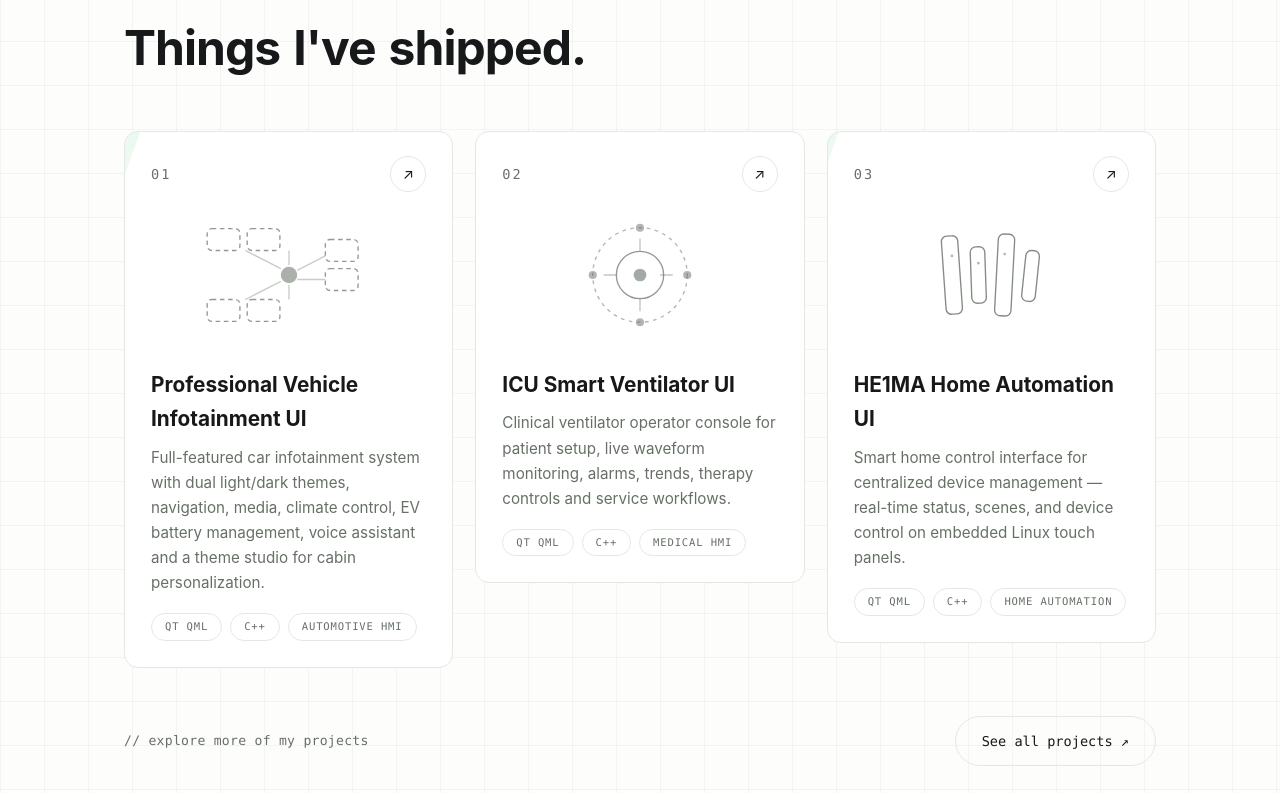
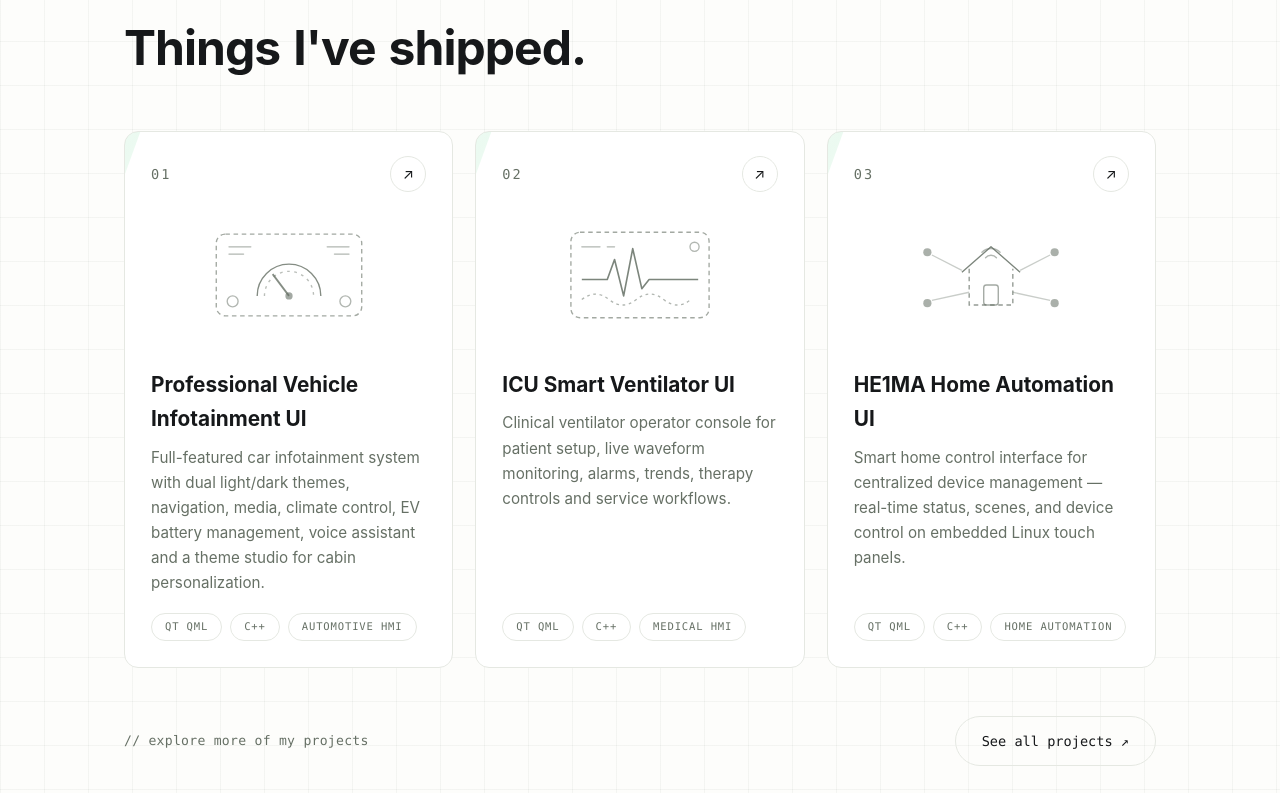
Before and after one commit to cppqtdev/Adesh, a React (Vite) app: page / in a window 1280 px wide. Shown: the part 3347-4140 px from the top of the page. Built offline with nearby package versions, Linux system fonts and the light colour scheme; no server answers.

Commit message:
Equal-height cards, project-specific line-art icons

```diff
--- a/src/components/Projects.jsx
+++ b/src/components/Projects.jsx
@@ -4,45 +4,47 @@ import { useTilt } from '../hooks.js'
 import SectionHeader from './SectionHeader.jsx'
 import Reveal from './Reveal.jsx'
 
-/* Minimal line-art illustrations, one per card (reference style) */
+/* Project-specific line-art illustrations (reference style) */
 const ARTS = [
-  // hub with dashed boxes
-  <svg key="a" viewBox="0 0 220 130" fill="none" stroke="currentColor" strokeWidth="1.5">
-    <circle cx="110" cy="65" r="9" fill="currentColor" stroke="none" opacity="0.55" />
-    <g strokeDasharray="5 4" opacity="0.7">
-      <rect x="20" y="14" width="36" height="24" rx="5" />
-      <rect x="64" y="14" width="36" height="24" rx="5" />
-      <rect x="150" y="26" width="36" height="24" rx="5" />
-      <rect x="150" y="58" width="36" height="24" rx="5" />
-      <rect x="20" y="92" width="36" height="24" rx="5" />
-      <rect x="64" y="92" width="36" height="24" rx="5" />
+  // 01 — infotainment: instrument cluster with speedo needle
+  <svg key="cluster" viewBox="0 0 220 130" fill="none" stroke="currentColor" strokeWidth="1.5">
+    <rect x="30" y="20" width="160" height="90" rx="10" strokeDasharray="5 4" opacity="0.6" />
+    <path d="M75 88a35 35 0 1 1 70 0" opacity="0.8" />
+    <path d="M83 88a27 27 0 1 1 54 0" strokeDasharray="3 5" opacity="0.45" />
+    <path d="M110 88 92 64" strokeWidth="2" opacity="0.8" />
+    <circle cx="110" cy="88" r="4" fill="currentColor" stroke="none" opacity="0.6" />
+    <g opacity="0.5">
+      <path d="M44 34h24M44 42h16" strokeLinecap="round" />
+      <path d="M152 34h24M160 42h16" strokeLinecap="round" />
+      <circle cx="48" cy="94" r="6" />
+      <circle cx="172" cy="94" r="6" />
+    </g>
+  </svg>,
+  // 02 — ventilator: monitor with vitals waveform
+  <svg key="vitals" viewBox="0 0 220 130" fill="none" stroke="currentColor" strokeWidth="1.5">
+    <rect x="34" y="18" width="152" height="94" rx="10" strokeDasharray="5 4" opacity="0.6" />
+    <path d="M46 70h28l8-22 10 40 10-52 10 44 8-10h54" strokeWidth="1.8" strokeLinejoin="round" opacity="0.85" />
+    <g opacity="0.5">
+      <path d="M46 92c10-8 20-8 30 0s20 8 30 0 20-8 30 0 20 8 30 0" strokeDasharray="3 4" />
+      <path d="M46 34h20M74 34h8" strokeLinecap="round" />
+      <circle cx="170" cy="34" r="5" />
+    </g>
+  </svg>,
+  // 03 — smart home: house with connected device nodes
+  <svg key="home" viewBox="0 0 220 130" fill="none" stroke="currentColor" strokeWidth="1.5">
+    <path d="M78 62 110 34l32 28" strokeLinejoin="round" opacity="0.85" />
+    <path d="M86 58v40h48V58" strokeDasharray="5 4" opacity="0.7" />
+    <rect x="102" y="76" width="16" height="22" rx="3" opacity="0.6" />
+    <g fill="currentColor" stroke="none" opacity="0.55">
+      <circle cx="40" cy="40" r="4.5" />
+      <circle cx="180" cy="40" r="4.5" />
+      <circle cx="40" cy="96" r="4.5" />
+      <circle cx="180" cy="96" r="4.5" />
     </g>
     <g opacity="0.35">
-      <path d="M101 58 62 38M110 54V38M119 60l31-16M119 70l31 0M101 72 62 92M110 76v16" />
+      <path d="M45 43l33 17M175 43l-33 17M45 93l41-9M175 93l-41-9" />
     </g>
-  </svg>,
-  // orbit
-  <svg key="b" viewBox="0 0 220 130" fill="none" stroke="currentColor" strokeWidth="1.5">
-    <circle cx="110" cy="65" r="26" opacity="0.7" />
-    <circle cx="110" cy="65" r="52" strokeDasharray="4 5" opacity="0.5" />
-    <circle cx="110" cy="65" r="7" fill="currentColor" stroke="none" opacity="0.6" />
-    <g fill="currentColor" stroke="none" opacity="0.5">
-      <circle cx="110" cy="13" r="4.5" />
-      <circle cx="110" cy="117" r="4.5" />
-      <circle cx="58" cy="65" r="4.5" />
-      <circle cx="162" cy="65" r="4.5" />
-    </g>
-    <g opacity="0.4">
-      <path d="M84 65h-14M146 65h-14M110 39V25M110 105V91" />
-    </g>
-  </svg>,
-  // rounded bars
-  <svg key="c" viewBox="0 0 220 130" fill="none" stroke="currentColor" strokeWidth="1.5" opacity="0.8">
-    <rect x="58" y="22" width="18" height="86" rx="6" transform="rotate(-4 67 65)" />
-    <rect x="88" y="34" width="16" height="62" rx="6" transform="rotate(-2 96 65)" />
-    <rect x="116" y="20" width="18" height="90" rx="6" transform="rotate(3 125 65)" />
-    <rect x="146" y="38" width="15" height="56" rx="6" transform="rotate(6 153 66)" />
-    <path d="M67 44h.1M96 52h.1M125 42h.1" strokeLinecap="round" strokeWidth="3" opacity="0.6" />
+    <path d="M104 46a8 8 0 0 1 12 0M100 40a14 14 0 0 1 20 0" strokeLinecap="round" opacity="0.5" />
   </svg>,
 ]
 
--- a/src/index.css
+++ b/src/index.css
@@ -818,6 +818,17 @@ main,
   margin-bottom: 48px;
 }
 
+/* equal-height cards — stretch through the reveal wrapper */
+.projects__list > .reveal,
+.repo-grid > .reveal {
+  display: flex;
+}
+
+.projects__list .project-card,
+.repo-grid .repo-card {
+  width: 100%;
+}
+
 .project-card {
   display: flex;
   flex-direction: column;
```
